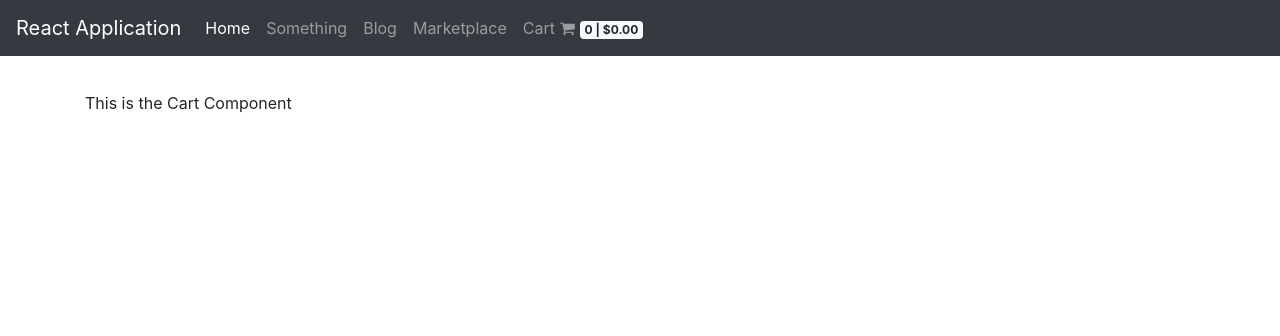
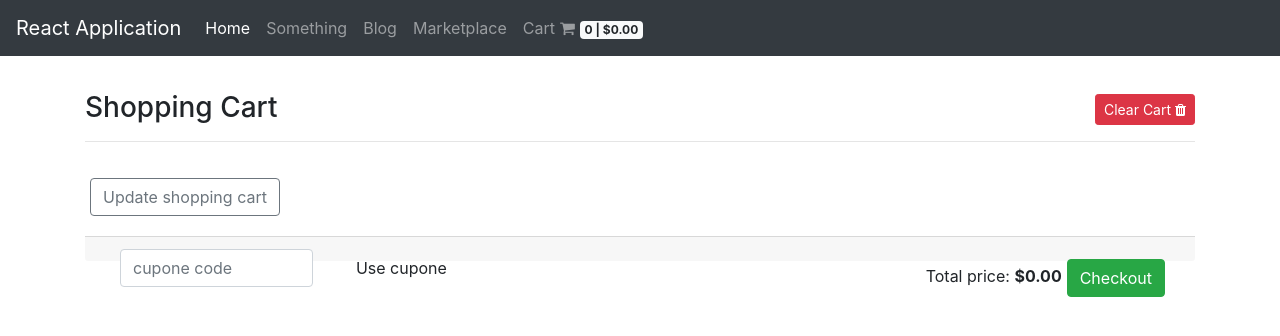
Before and after one commit to wesbyoung/React.Employee.Management-1, a React (Create React App) app: page /cart in a window 1280 px wide. Shown: the top 336 px of the page. Built offline with nearby package versions, Linux system fonts and the light colour scheme; no server answers.

Commit message:
cart functionality semi-functional

```diff
--- a/src/App.js
+++ b/src/App.js
@@ -69,6 +69,37 @@ export default class App extends Component {
     })
   }
 
+  getCountOfProduct = (product, cart) => {
+    var count = 0;
+    cart.forEach(element =>{ if (element === product) { count += 1 } })
+    return count
+  }
+
+  handleRemoveFromCart = productObj => {
+    let cart = [...this.state.cart];
+
+    // for (let i = 0; i < num; i++) {
+
+      let index = cart.indexOf(productObj);
+
+      if (index !== -1) {
+        cart.splice(index, 1);
+
+        this.setState({
+          cart: cart,
+          cartTotal: this.state.cartTotal -= productObj.price
+        })
+      }
+    // }
+  }
+
+  handleClearCart = () => {
+    this.setState({
+      cart: [],
+      cartTotal: 0
+    })
+  }
+
   render() {
     // console.log(this.state.products);
     // console.log("Rendered")
@@ -85,7 +116,7 @@ export default class App extends Component {
               <Route exact path="/blog" render={() => <Blog />} />
               <Route exact path="/blog/:postId" render={({ match }) => <BlogPost match={match} />} />
               <Route exact path="/marketplace" render={() => <Martketplace products={this.state.products} handleAddToCart={this.handleAddToCart} />} />
-              <Route exact path="/cart" render={() => <Cart />} />
+              <Route exact path="/cart" render={() => <Cart cart={this.state.cart} cartTotal={this.state.cartTotal} handleRemoveFromCart={this.handleRemoveFromCart} handleClearCart={this.handleClearCart} getCountOfProduct={this.getCountOfProduct} />} />
             </Switch>
           </div>
         </main>
--- /dev/null
+++ b/src/components/CartItem.js
@@ -0,0 +1,44 @@
+import React, { Component } from 'react'
+
+export default class CartItem extends Component {
+    render() {
+        const item = this.props.item;
+        const handleRemoveFromCart = this.props.handleRemoveFromCart;
+        const getCountOfProduct = this.props.getCountOfProduct
+        const count = getCountOfProduct(item, this.props.cart)
+
+        return (
+            <React.Fragment>
+                <div className="row">
+                    <div className="col-12 col-sm-12 col-md-2 text-center">
+                        <img className="img-fluid" src={ item.image } alt={ item.name } />
+                    </div>
+                    <div className="col-12 text-sm-center col-sm-12 text-md-left col-md-6">
+                        <h4 className="product-name"><strong>{ item.name }</strong></h4>
+                        <h4>
+                            <small></small>
+                        </h4>
+                    </div>
+                    <div className="col-12 col-sm-12 text-sm-center col-md-4 text-md-right row">
+                        <div className="col-3 col-sm-3 col-md-6 text-md-right" style={{ paddingTop: "5px" }}>
+                            <h6><strong>${ item.price } <span className="text-muted">x</span> { count } </strong></h6>
+                        </div>
+                        {/* <div className="col-4 col-sm-4 col-md-4">
+                                <div className="quantity">
+                                    <input type="button" value="+" className="plus">
+                                    <input type="number" step="1" max="99" min="1" value="1" title="Qty" className="qty" size="4">
+                                    <input type="button" value="-" className="minus">
+                                </div>
+                            </div> */}
+                        <div className="col-2 col-sm-2 col-md-2 text-right">
+                            <button onClick={() => handleRemoveFromCart(item)} type="button" style={{ color: "white" }} className="btn btn-danger btn-xs">
+                                <i className="fa fa-trash" aria-hidden="true"></i>
+                            </button>
+                        </div>
+                    </div>
+                </div>
+                <hr />
+            </React.Fragment>
+        )
+    }
+}
--- /dev/null
+++ b/src/components/CartList.js
@@ -0,0 +1,15 @@
+import React, { Component } from 'react'
+import CartItem from './CartItem';
+
+export default class CartList extends Component {
+    render() {
+        const shallowCart = [...new Set(this.props.cart)];
+        // console.log(shallowCart);
+
+        return (
+            <React.Fragment>
+                {shallowCart.map(item => <CartItem cart={this.props.cart} item={(item)} getCountOfProduct={this.props.getCountOfProduct} key={item.id} handleRemoveFromCart={this.props.handleRemoveFromCart} />)}
+            </React.Fragment>
+        )
+    }
+}
--- a/src/views/Cart.js
+++ b/src/views/Cart.js
@@ -1,10 +1,99 @@
 import React, { Component } from 'react'
+import CartList from '../components/CartList'
 
 export default class Cart extends Component {
+    getShallowCart = (listOfCartItems) => {
+        var shallowProducts = []
+
+        // Function that counts unique number of items in a list
+        function getCount(productList, itemToCount) {
+            let tempList = [];
+            let itemCount = 0;
+
+            for (let i of productList) {
+                tempList.push(i.name);
+            }
+            for (let i of tempList) {
+                if(i === itemToCount) {
+                    itemCount++;
+                }
+            }
+            return itemCount;
+        }
+
+        // Create list of uniquely-named products
+        var referenceProducts = [];
+        for (const i of listOfCartItems) {
+            if(!referenceProducts.includes(i.name)) {
+                referenceProducts.push(i.name);
+            }
+        }
+        // console.log(referenceProducts);
+
+        // Create a list of unique objects along with their counts
+        for (const i of referenceProducts) {
+            shallowProducts.push({
+                name: i,
+                count: getCount(listOfCartItems, i)
+            });
+        }
+        this.setState({
+            shallowCart: shallowProducts
+        })
+    }
+
+    componentDidMount() {
+        this.getShallowCart(this.props.cart)
+    }
+
     render() {
+        const handleClearCart = this.props.handleClearCart;
+
         return (
             <div>
-                This is the Cart Component
+                <h3>
+                    Shopping Cart
+                    <span className="float-right">
+                        <button onClick={() => handleClearCart()} className="btn btn-sm btn-danger">
+                            Clear Cart <i className="fa fa-trash" aria-hidden="true"></i>
+                        </button>
+                    </span>
+                </h3>
+                <hr />
+                <div className="card-body">
+
+
+                    {/* <!-- CART ITEMS : begin --> */}
+                    <CartList cart={this.props.cart} handleRemoveFromCart={this.props.handleRemoveFromCart} getCountOfProduct={this.props.getCountOfProduct} />
+                    {/* <!-- CART ITEMS : end --> */}
+
+
+                    <div className="row">
+                        <div className="pull-right">
+                            <a href="/" className="btn btn-outline-secondary pull-right">
+                                Update shopping cart
+                            </a>
+                        </div>
+                    </div>
+                </div>
+                <div className="card-footer">
+                    <div className="coupon col-md-5 col-sm-5 no-padding-left pull-left">
+                        <div className="row">
+                            <div className="col-6">
+                                <input type="text" className="form-control" placeholder="cupone code" />
+                            </div>
+                            <div className="col-6">
+                                <input type="submit" className="btn btn-default" value="Use cupone" />
+                            </div>
+                        </div>
+                    </div>
+                    <div className="pull-right" style={{ margin: "10px" }}>
+                        <button id="checkout-button" className="btn btn-success pull-right">Checkout</button>
+                        <div className="pull-right" style={{ margin: "5px" }}>
+                            Total price: <b>$0.00</b>
+                        </div>
+                    </div>
+                </div>
             </div>
         )
     }
```
Also changed, not shown: test.js (+73 -16 lines).
